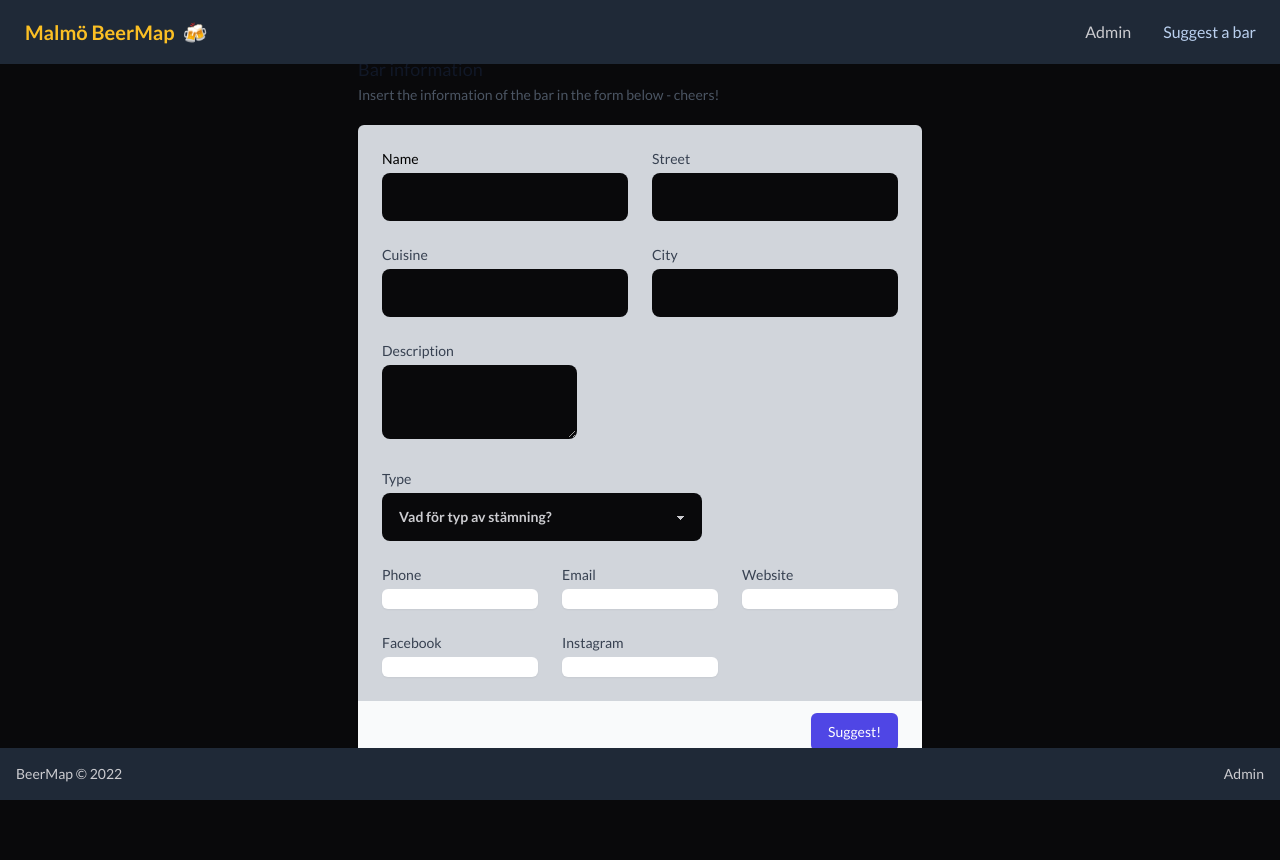
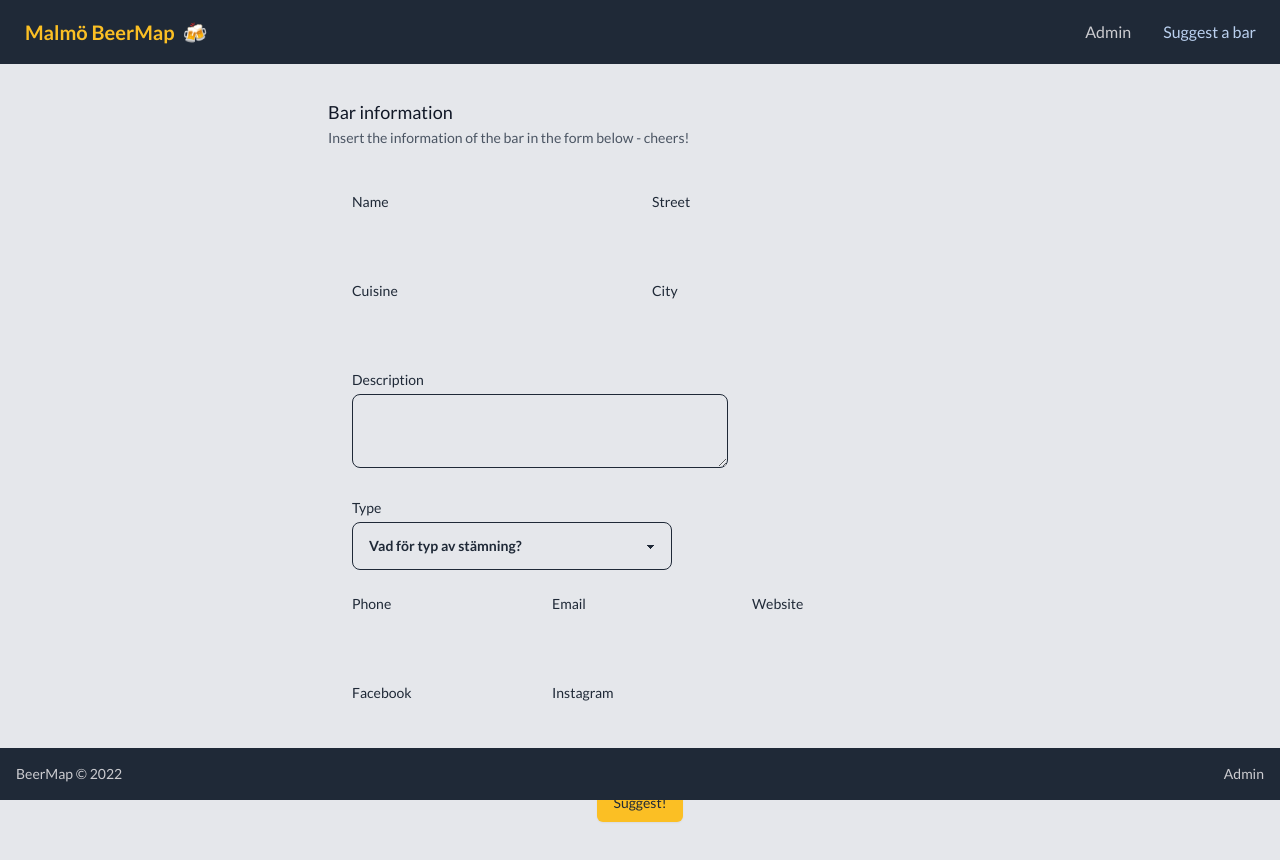
Before and after one commit to FransGPasse/Malmo-Beermap, a React (Vite) app: page /suggestions in a window 1280 px wide. Shown: the top 860 px of the page. Before the commit the page ends 800 px from the top, so only its background shows below. Built offline with nearby package versions, Linux system fonts and the light colour scheme; no server answers.

Commit message:
fixed some styling

```diff
--- a/src/components/AdminLoginForm.jsx
+++ b/src/components/AdminLoginForm.jsx
@@ -93,7 +93,7 @@ const AdminLoginForm = () => {
               </div>
               <div className="md:w-2/3">
                 <input
-                  className="border-b bg-secondary text-primary text-sm  block w-full p-2.5  dark:border-gray-600 dark:placeholder-primary dark:text-primary "
+                  className="border-b focus:outline-none bg-secondary text-primary text-sm  block w-full p-2.5  dark:border-gray-600 dark:placeholder-primary dark:text-primary"
                   type="email"
                   placeholder="Email"
                   ref={emailRef}
@@ -112,7 +112,7 @@ const AdminLoginForm = () => {
               </div>
               <div className="md:w-2/3">
                 <input
-                  className="border-b bg-secondary text-primary text-sm  block w-full p-2.5  dark:border-gray-600 dark:placeholder-primary dark:text-primary "
+                  className="border-b focus:outline-none bg-secondary text-primary text-sm  block w-full p-2.5  dark:border-gray-600 dark:placeholder-primary dark:text-primary "
                   type="password"
                   placeholder="Password"
                   ref={passwordRef}
@@ -144,7 +144,7 @@ const AdminLoginForm = () => {
                 )}
 
                 <Link
-                  className="text-accent focus:outline-none focus:ring-4 focus:ring-gray-300 font-medium rounded-lg text-sm px-5 py-2.5 mr-2 mb-2"
+                  className="text-accent focus:outline-none text-xl focus:ring-4 focus:ring-gray-300 font-medium rounded-lg text-sm px-5 py-2.5 mr-2 mb-2"
                   type="button"
                   to="/adminsignup"
                 >
--- a/src/components/CreateForm.jsx
+++ b/src/components/CreateForm.jsx
@@ -63,8 +63,8 @@ const CreateForm = ({ id }) => {
   }
 
   return (
-    <div className="absolute top-0 flex content-center m-auto w-screen h-screen items-center justify-center -z-10">
-      <div className="mt-10 sm:mt-0">
+    <div className="pt-20 pb-20 bg-secondary flex content-center m-auto w-screen min-h-screen items-center justify-center -z-10">
+      <div className="sm:mt-0">
         <div>
           <div className="md:col-span-1 my-5">
             <div className="px-4 sm:px-0">
@@ -86,13 +86,13 @@ const CreateForm = ({ id }) => {
                   : handleSubmit(onCreateBars)
               }
             >
-              <div className="overflow-hidden shadow sm:rounded-md">
-                <div className="bg-gray-300 px-4 py-5 sm:p-6">
+              <div className="overflow-hidden">
+                <div className="bg-secondary px-4 py-5 sm:p-6">
                   <div className="grid grid-cols-6 gap-6">
                     <div className="col-span-6 sm:col-span-3">
                       <label
                         htmlFor="name"
-                        className="block text-sm font-medium text-black pb-1"
+                        className="block text-sm font-medium text-primary pb-1"
                       >
                         Name
                       </label>
@@ -102,14 +102,14 @@ const CreateForm = ({ id }) => {
                         type="text"
                         name="name"
                         id="name"
-                        className="input w-full max-w-xs"
+                        className="border-b focus:outline-none bg-secondary text-primary text-sm  block w-full p-2.5  dark:border-gray-600 dark:placeholder-primary dark:text-primary"
                       />
                     </div>
 
                     <div className="col-span-6 sm:col-span-3">
                       <label
                         htmlFor="street"
-                        className="block text-sm font-medium text-gray-700 pb-1"
+                        className="block text-sm font-medium text-primary pb-1"
                       >
                         Street
                       </label>
@@ -119,14 +119,14 @@ const CreateForm = ({ id }) => {
                         type="text"
                         name="street"
                         id="street"
-                        className="input w-full max-w-xs"
+                        className="border-b focus:outline-none bg-secondary text-primary text-sm  block w-full p-2.5  dark:border-gray-600 dark:placeholder-primary dark:text-primary"
                       />
                     </div>
 
                     <div className="col-span-6 sm:col-span-3">
                       <label
                         htmlFor="cuisine"
-                        className="block text-sm font-medium text-gray-700 pb-1"
+                        className="block text-sm font-medium text-primary pb-1"
                       >
                         Cuisine
                       </label>
@@ -136,13 +136,13 @@ const CreateForm = ({ id }) => {
                         type="text"
                         name="cuisine"
                         id="cuisine"
-                        className="input w-full max-w-xs"
+                        className="border-b focus:outline-none bg-secondary text-primary text-sm  block w-full p-2.5  dark:border-gray-600 dark:placeholder-primary dark:text-primary"
                       />
                     </div>
                     <div className="col-span-6 sm:col-span-3">
                       <label
                         htmlFor="cuisine"
-                        className="block text-sm font-medium text-gray-700 pb-1"
+                        className="block text-sm font-medium text-primary pb-1"
                       >
                         City
                       </label>
@@ -152,13 +152,13 @@ const CreateForm = ({ id }) => {
                         type="text"
                         name="city"
                         id="city"
-                        className="input w-full max-w-xs"
+                        className="border-b focus:outline-none bg-secondary text-primary text-sm  block w-full p-2.5  dark:border-gray-600 dark:placeholder-primary dark:text-primary"
                       />
                     </div>
                     <div className="col-span-6 sm:col-span-4">
                       <label
                         htmlFor="description"
-                        className="block text-sm font-medium text-gray-700 pb-1"
+                        className="block text-sm font-medium text-primary pb-1"
                       >
                         Description
                       </label>
@@ -166,14 +166,14 @@ const CreateForm = ({ id }) => {
                         {...register("description")}
                         required
                         id="description"
-                        className="textarea w-max"
+                        className="textarea bg-secondary text-primary border border-primary w-full"
                       />
                     </div>
 
                     <div className="col-span-6 sm:col-span-5">
                       <label
                         htmlFor="type"
-                        className="block text-sm font-medium text-gray-700 pb-1"
+                        className="block text-sm font-medium text-primary pb-1"
                       >
                         Type
                       </label>
@@ -182,7 +182,7 @@ const CreateForm = ({ id }) => {
                         required
                         id="type"
                         name="type"
-                        className="select w-full max-w-xs"
+                        className="select w-full max-w-xs text-primary bg-secondary border border-primary"
                       >
                         <option disabled selected>
                           Vad för typ av stämning?
@@ -196,7 +196,7 @@ const CreateForm = ({ id }) => {
                     <div className="col-span-6 sm:col-span-6 lg:col-span-2">
                       <label
                         htmlFor="phone"
-                        className="block text-sm font-medium text-gray-700"
+                        className="block text-sm font-medium text-primary pb-1"
                       >
                         Phone
                       </label>
@@ -205,13 +205,13 @@ const CreateForm = ({ id }) => {
                         type="text"
                         name="phone"
                         id="phone"
-                        className="mt-1 block w-full rounded-md border-gray-300 shadow-sm focus:border-indigo-500 focus:ring-indigo-500 sm:text-sm"
+                        className="border-b focus:outline-none bg-secondary text-primary text-sm  block w-full p-2.5  dark:border-gray-600 dark:placeholder-primary dark:text-primary"
                       />
                     </div>
                     <div className="col-span-6 sm:col-span-6 lg:col-span-2">
                       <label
                         htmlFor="email"
-                        className="block text-sm font-medium text-gray-700"
+                        className="block text-sm font-medium text-primary pb-1"
                       >
                         Email
                       </label>
@@ -220,14 +220,14 @@ const CreateForm = ({ id }) => {
                         type="email"
                         name="email"
                         id="email"
-                        className="mt-1 block w-full rounded-md border-gray-300 shadow-sm focus:border-indigo-500 focus:ring-indigo-500 sm:text-sm"
+                        className="border-b focus:outline-none bg-secondary text-primary text-sm  block w-full p-2.5  dark:border-gray-600 dark:placeholder-primary dark:text-primary"
                       />
                     </div>
 
                     <div className="col-span-6 sm:col-span-3 lg:col-span-2">
                       <label
                         htmlFor="website"
-                        className="block text-sm font-medium text-gray-700"
+                        className="block text-sm font-medium text-primary pb-1"
                       >
                         Website
                       </label>
@@ -236,14 +236,14 @@ const CreateForm = ({ id }) => {
                         type="url"
                         name="website"
                         id="website"
-                        className="mt-1 block w-full rounded-md border-gray-300 shadow-sm focus:border-indigo-500 focus:ring-indigo-500 sm:text-sm"
+                        className="border-b focus:outline-none bg-secondary text-primary text-sm  block w-full p-2.5  dark:border-gray-600 dark:placeholder-primary dark:text-primary"
                       />
                     </div>
 
                     <div className="col-span-6 sm:col-span-3 lg:col-span-2">
                       <label
                         htmlFor="fb"
-                        className="block text-sm font-medium text-gray-700"
+                        className="block text-sm font-medium text-primary pb-1"
                       >
                         Facebook
                       </label>
@@ -252,13 +252,13 @@ const CreateForm = ({ id }) => {
                         type="text"
                         name="fb"
                         id="fb"
-                        className="mt-1 block w-full rounded-md border-gray-300 shadow-sm focus:border-indigo-500 focus:ring-indigo-500 sm:text-sm"
+                        className="border-b focus:outline-none bg-secondary text-primary text-sm  block w-full p-2.5  dark:border-gray-600 dark:placeholder-primary dark:text-primary"
                       />
                     </div>
                     <div className="col-span-6 sm:col-span-6 lg:col-span-2">
                       <label
                         htmlFor="insta"
-                        className="block text-sm font-medium text-gray-700"
+                        className="block text-sm font-medium text-primary pb-1"
                       >
                         Instagram
                       </label>
@@ -267,16 +267,16 @@ const CreateForm = ({ id }) => {
                         type="text"
                         name="insta"
                         id="insta"
-                        className="mt-1 block w-full rounded-md border-gray-300 shadow-sm focus:border-indigo-500 focus:ring-indigo-500 sm:text-sm"
+                        className="border-b focus:outline-none bg-secondary text-primary text-sm  block w-full p-2.5  dark:border-gray-600 dark:placeholder-primary dark:text-primary"
                       />
                     </div>
                   </div>
                 </div>
-                <div className="bg-gray-50 px-4 py-3 text-right sm:px-6">
+                <div className="flex justify-center bg-secondary px-4 py-3 text-right sm:px-6">
                   {id === "suggestion" ? (
                     <button
                       type="submit"
-                      className="inline-flex justify-center rounded-md border border-transparent bg-indigo-600 py-2 px-4 text-sm font-medium text-white shadow-sm hover:bg-indigo-700 focus:outline-none focus:ring-2 focus:ring-indigo-500 focus:ring-offset-2"
+                      className="inline-flex justify-center rounded-md border border-transparent bg-accent py-2 px-4 text-sm font-medium text-primary shadow-sm hover:opacity-80 focus:outline-none focus:ring-2 focus:ring-indigo-500 focus:ring-offset-2"
                     >
                       Suggest!
                     </button>
--- a/src/pages/AdminPage.jsx
+++ b/src/pages/AdminPage.jsx
@@ -208,9 +208,9 @@ const AdminPage = () => {
   return (
     <>
       {currentUser && (
-        <div className="flex flex-col justify-center items-center">
+        <div className="bg-secondary flex flex-col justify-center items-center">
           <Tab.Group>
-            <Tab.List className="flex space-x-1 rounded-xl bg-blue-900/20 p-1 w-1/3">
+            <Tab.List className="mt-20 flex space-x-1 rounded-xl bg-blue-900/20 w-full">
               {categories.map((category) => (
                 <Tab
                   key={category}
```
Also changed, not shown: src/components/AdminSignUpForm.jsx (+4 -4 lines), src/components/HamburgerMenu.jsx (+27 -1 lines).
